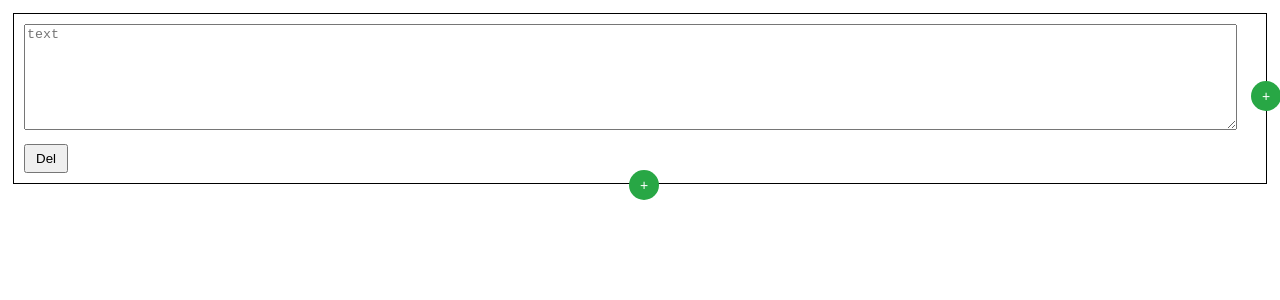
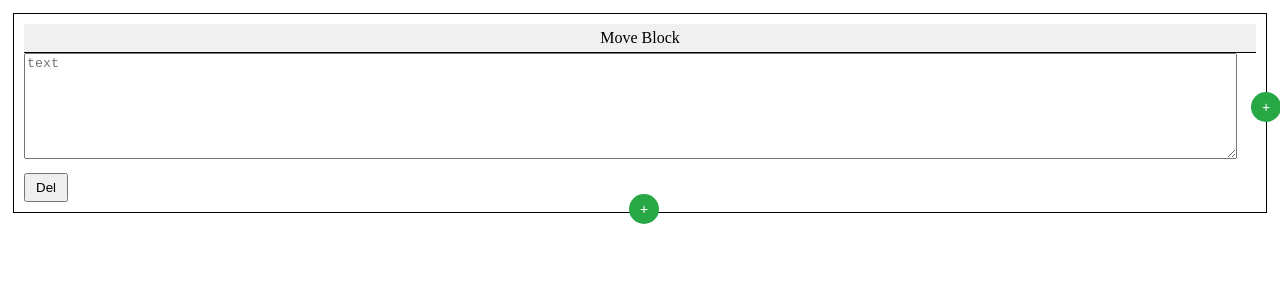
Before and after one commit to Arcadnick/PageBlockManager, a React (Create React App) app: page / in a window 1280 px wide. Shown: the top 300 px of the page. Built offline with nearby package versions, Linux system fonts and the light colour scheme.

Commit message:
add move block

```diff
--- a/src/components/Block.jsx
+++ b/src/components/Block.jsx
@@ -27,17 +27,29 @@ const Block = ({ id, content, onContentChange, onRemove, moveBlock, rowIndex, bl
 
   return (
     <div
-      ref={(node) => dragRef(dropRef(node))}
+      ref={dropRef}
       style={{
         flex: 1,
         border: isOver && canDrop ? '2px dashed green' : '1px solid black',
         margin: '5px',
         padding: '10px',
         boxSizing: 'border-box',
-        cursor: 'move',
         opacity: isDragging ? 0.5 : 1,
       }}
     >
+      <div
+        ref={dragRef}
+        style={{
+          backgroundColor: '#f0f0f0',
+          padding: '5px',
+          cursor: 'move',
+          borderBottom: '1px solid black',
+          textAlign: 'center',
+        }}
+      >
+        Move Block
+      </div>
+
       <textarea
         value={content}
         onChange={(e) => onContentChange(e.target.value)}
```
